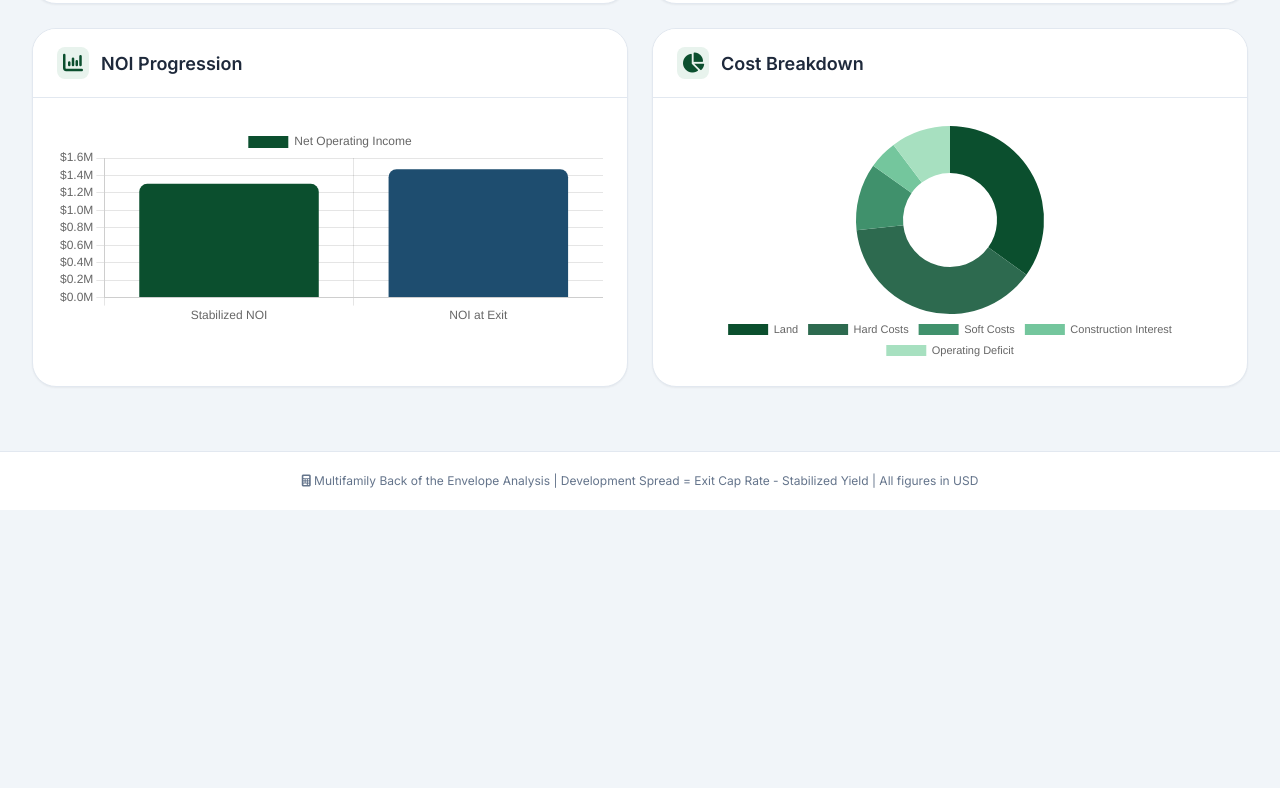
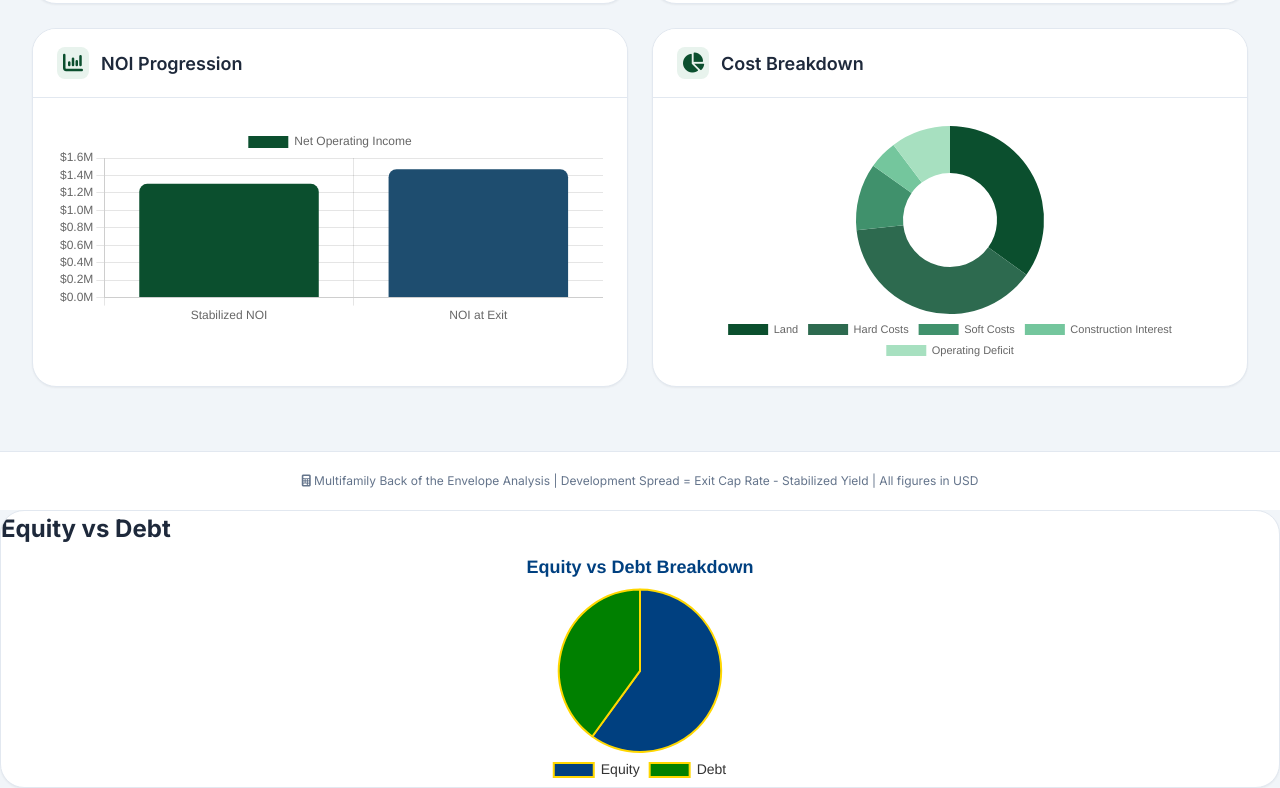
Before and after one commit to JoeKW-dotcom/multifamily-dashboard, a plain HTML site: page index.html in a window 1280 px wide. Shown: the part 1774-2562 px from the top of the page. Before the commit the page ends 2284 px from the top, so only its background shows below. Drawn offline with nearby package versions, Linux system fonts and the light colour scheme.

Commit message:
Add files via upload

```diff
--- a/index.html
+++ b/index.html
@@ -863,4 +863,54 @@
     updateModel();
 </script>
 </body>
-</html>
+</html><div class="card">
+  <h2>Equity vs Debt</h2>
+  <canvas id="equityDebtChart"></canvas>
+</div>
+
+<!-- Load Chart.js -->
+<script src="https://cdn.jsdelivr.net/npm/chart.js"></script>
+
+<script>
+  const ctx = document.getElementById('equityDebtChart');
+
+  new Chart(ctx, {
+    type: 'pie',
+    data: {
+      labels: ['Equity', 'Debt'],
+      datasets: [{
+        label: 'Capital Structure',
+        data: [60, 40], // Replace with your actual values
+        backgroundColor: [
+          '#004080', // Blue for Equity
+          '#008000'  // Green for Debt
+        ],
+        borderColor: '#FFD700', // Yellow accent border
+        borderWidth: 2
+      }]
+    },
+    options: {
+      responsive: true,
+      plugins: {
+        legend: {
+          position: 'bottom',
+          labels: {
+            color: '#333',
+            font: {
+              size: 14
+            }
+          }
+        },
+        title: {
+          display: true,
+          text: 'Equity vs Debt Breakdown',
+          color: '#004080',
+          font: {
+            size: 18,
+            weight: 'bold'
+          }
+        }
+      }
+    }
+  });
+</script>
```
